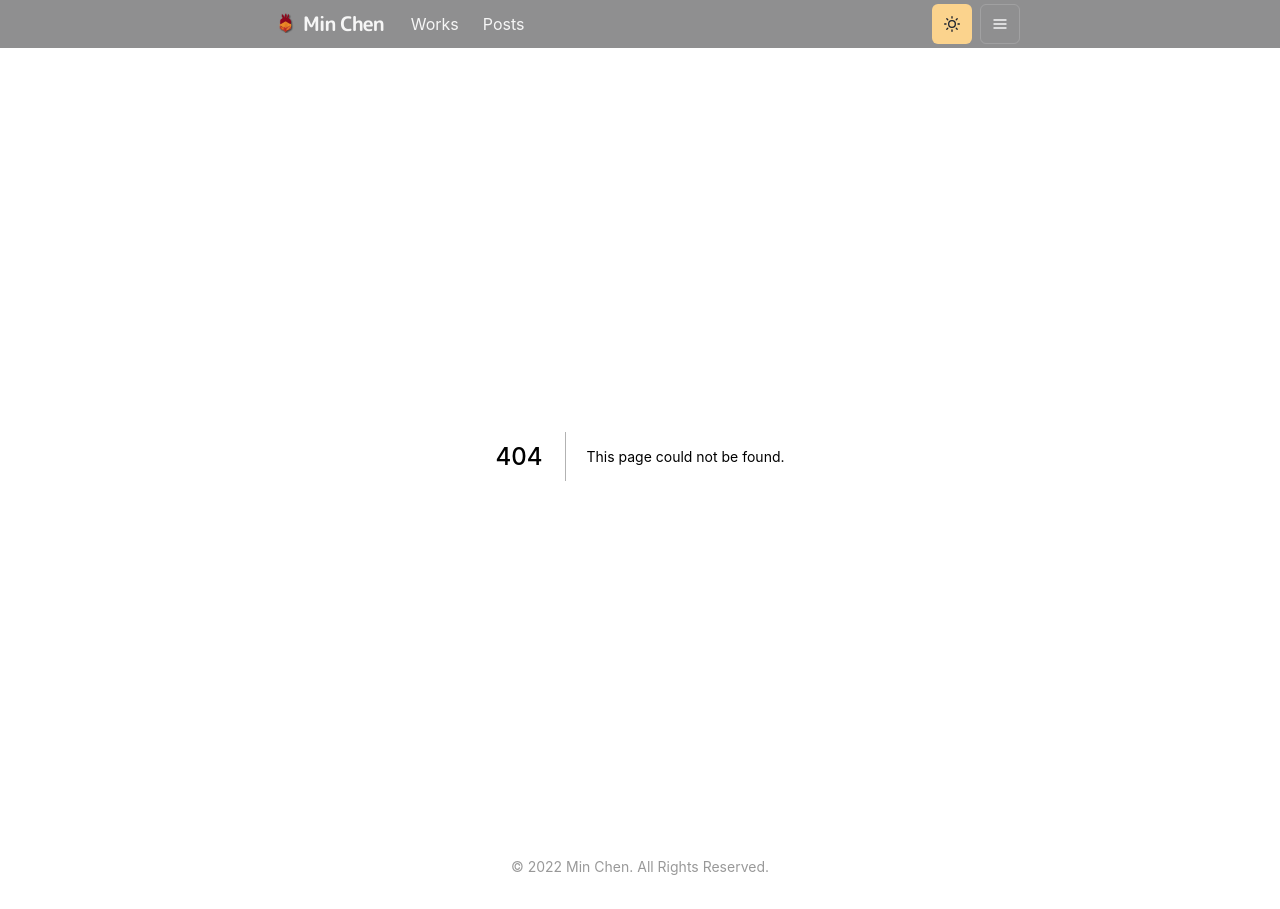
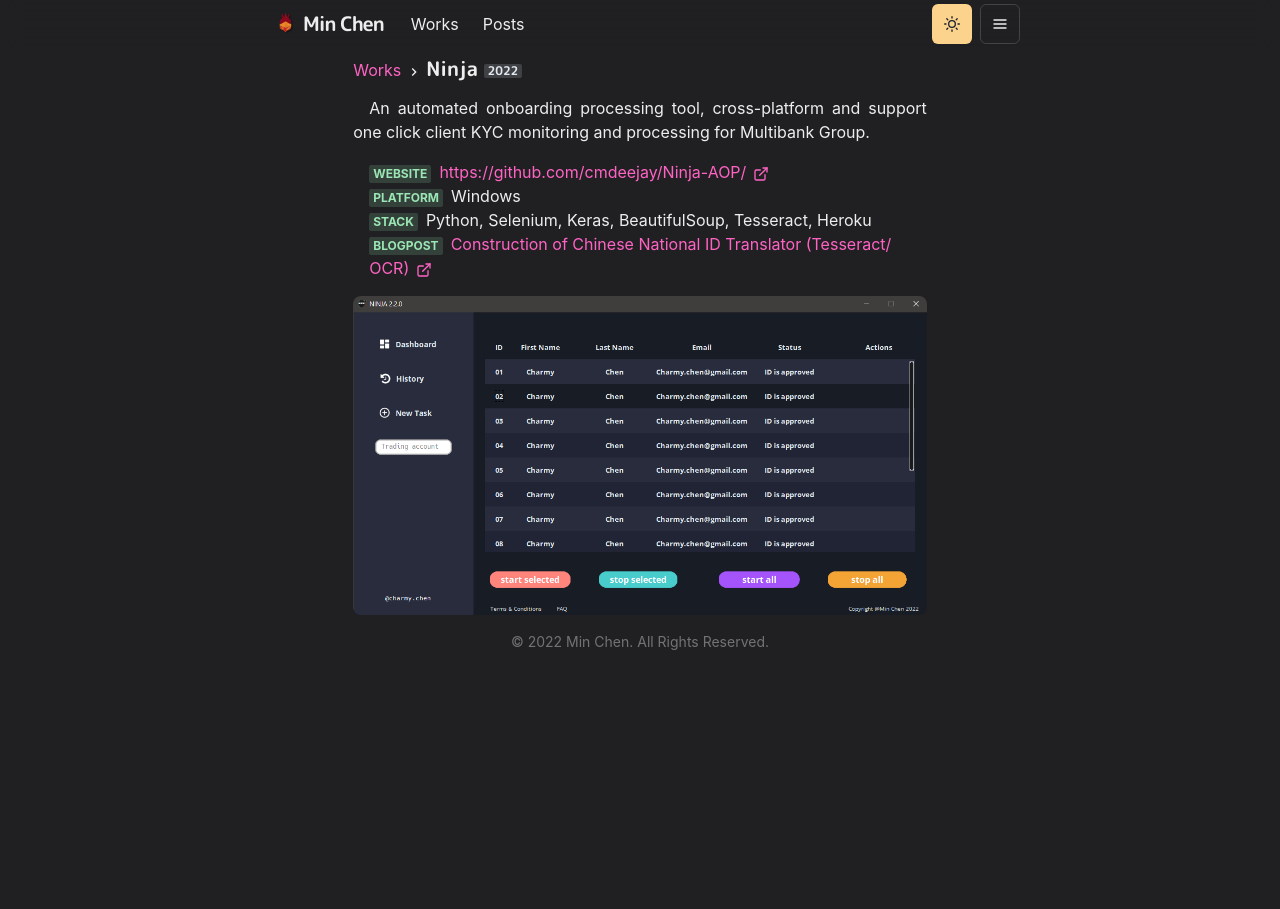
Before and after one commit to cmdeejay/homepage, a Next.js app: page /works/ninja in a window 1280 px wide. Before the commit this address had no page. After the commit the page ends 800 px from the top, so only its background shows below. Built offline with nearby package versions, Linux system fonts and the light colour scheme.

Commit message:
updated Ninja.js

```diff
--- /dev/null
+++ b/components/work.js
@@ -0,0 +1,28 @@
+import NextLink from 'next/link'
+import { Heading, Box, Image, Link, Badge } from '@chakra-ui/react'
+import { ChevronRightIcon } from '@chakra-ui/icons'
+
+export const Title = ({ children }) => (
+  <Box>
+    <NextLink href="/works" passHref>
+      <Link>Works</Link>
+    </NextLink>
+    <span>
+      {' '}
+      <ChevronRightIcon />{' '}
+    </span>
+    <Heading display="inline-block" as="h3" fontSize={20} mb={4}>
+      {children}
+    </Heading>
+  </Box>
+)
+
+export const WorkImage = ({ src, alt }) => (
+  <Image borderRadius="lg" w="full" src={src} alt={alt} mb={4} />
+)
+
+export const Meta = ({ children }) => (
+  <Badge colorScheme="green" mr={2}>
+    {children}
+  </Badge>
+)
--- a/pages/works.js
+++ b/pages/works.js
@@ -2,7 +2,7 @@ import { Container, Heading, SimpleGrid } from '@chakra-ui/react'
 import Section from '../components/section'
 import { WorkGridItem } from '../components/grid-item'
 import thumbIDclass from '../public/images/works/cnidclass_01.png'
-import thumbAOP from '../public/images/works/AOP_01.png'
+import thumbAOP from '../public/images/works/ninja_01.png'
 
 const Works = () => {
   return (
@@ -13,7 +13,7 @@ const Works = () => {
       <SimpleGrid columns={[1,1,2]} gap={6}>
         <Section>
           <WorkGridItem
-            id="Ninja"
+            id="ninja"
             title="Ninja"
             thumbnail={thumbAOP}
           >
--- /dev/null
+++ b/pages/works/ninja.js
@@ -0,0 +1,45 @@
+import { Container, Badge, Link, List, ListItem } from '@chakra-ui/react'
+import { ExternalLinkIcon } from '@chakra-ui/icons'
+import { Title, WorkImage, Meta } from '../../components/work'
+import P from '../../components/paragraph'
+import Layout from '../../components/layouts/article'
+
+const Work = () => {
+  return (
+    <Layout title="Ninja">
+      <Container>
+        <Title>
+          Ninja <Badge>2022</Badge>
+        </Title>
+        <P>
+          An automated onboarding processing tool, cross-platform and support one click client KYC monitoring and processing for Multibank Group.
+        </P>
+        <List ml={4} my={4}>
+        <ListItem>
+          <Meta>Website</Meta>
+          <Link href='https://github.com/cmdeejay/Ninja-AOP/'>
+            https://github.com/cmdeejay/Ninja-AOP/ <ExternalLinkIcon mx="2px" />
+          </Link>
+        </ListItem>
+        <ListItem>
+          <Meta>Platform</Meta>
+          <span>Windows</span>
+        </ListItem>
+        <ListItem>
+            <Meta>Stack</Meta>
+            <span>Python, Selenium, Keras, BeautifulSoup, Tesseract, Heroku</span>
+          </ListItem>
+        <ListItem>
+            <Meta>Blogpost</Meta>
+            <Link href='https://www.linkedin.com/pulse/construction-chinese-national-id-translator-tesseract-min-chen/'>
+              Construction of Chinese National ID Translator (Tesseract/ OCR) <ExternalLinkIcon mx="2px" />
+            </Link>
+          </ListItem>
+        </List>
+        <WorkImage src='/images/works/ninja_01.png' alt='Ninja' />
+      </Container>
+    </Layout>
+  )
+}
+
+export default Work
```
Also changed, not shown: pages/404.js (added, +28 -0 lines), public/images/works/ninja_01.png (renamed from public/images/works/AOP_01.png).
